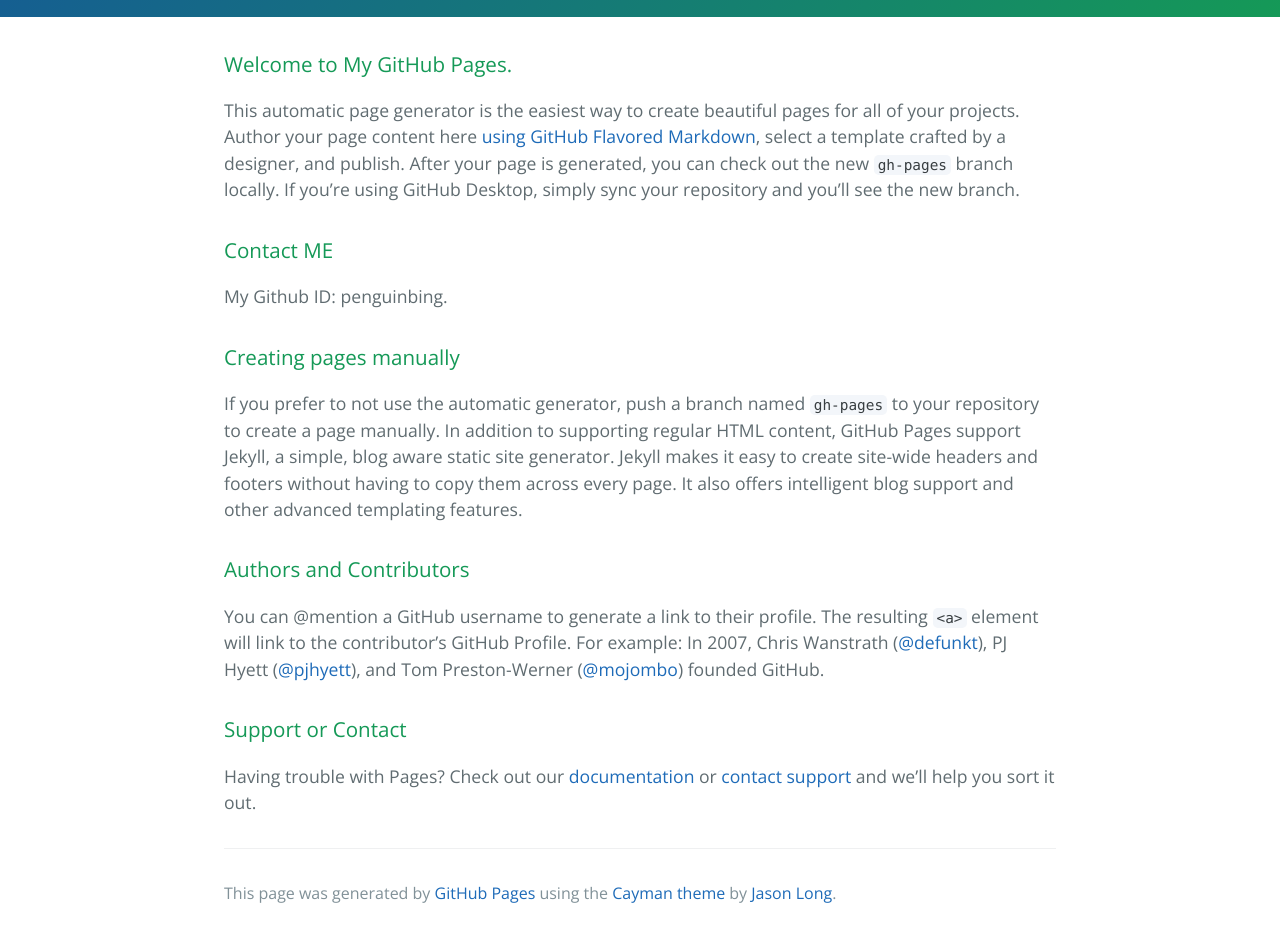
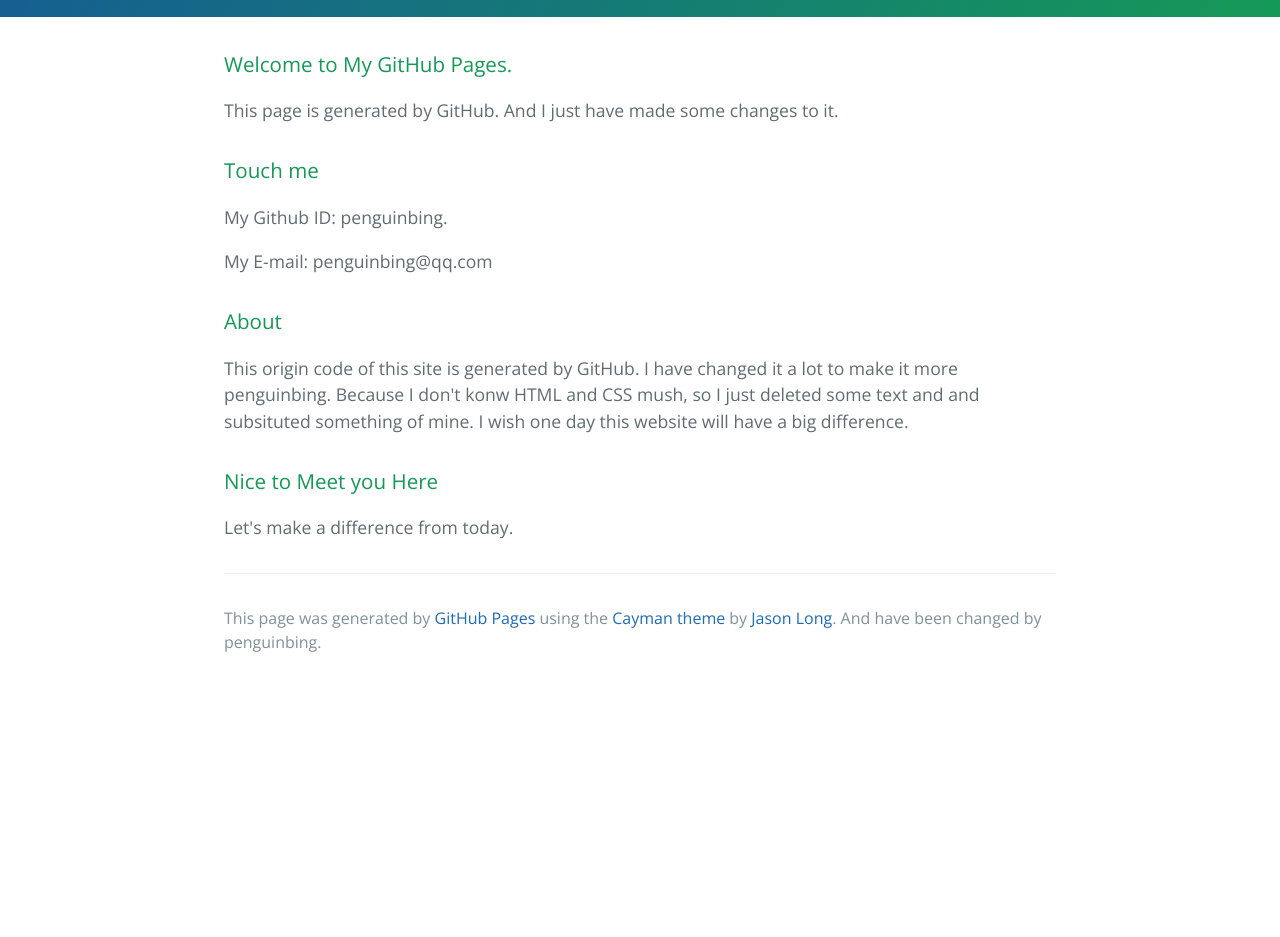
Before and after one commit to penguinbing/penguinbing.github.io, a plain HTML site: page index.html in a window 1280 px wide. Shown: the part 300-1237 px from the top of the page. After the commit the page ends 986 px from the top, so only its background shows below. Drawn offline with nearby package versions, Linux system fonts and the light colour scheme.

Commit message:
change
update

```diff
--- a/index.html
+++ b/index.html
@@ -17,33 +17,29 @@
 
     <section class="main-content">
       <h3>
-<a id="welcome-to-github-pages" class="anchor" href="#welcome-to-github-pages" aria-hidden="true"><span aria-hidden="true" class="octicon octicon-link"></span></a>Welcome to My GitHub Pages.</h3>
+<a id="welcome-to-my-github-pages" class="anchor" href="#welcome-to-my-github-pages" aria-hidden="true"><span aria-hidden="true" class="octicon octicon-link"></span></a>Welcome to My GitHub Pages.</h3>
 
-<p>This automatic page generator is the easiest way to create beautiful pages for all of your projects. Author your page content here <a href="https://guides.github.com/features/mastering-markdown/">using GitHub Flavored Markdown</a>, select a template crafted by a designer, and publish. After your page is generated, you can check out the new <code>gh-pages</code> branch locally. If you’re using GitHub Desktop, simply sync your repository and you’ll see the new branch.</p>
+<p>This page is generated by GitHub. And I just have made some changes to it.</p>
 
 <h3>
-<a id="designer-templates" class="anchor" href="#designer-templates" aria-hidden="true"><span aria-hidden="true" class="octicon octicon-link"></span></a>Contact ME</h3>
+<a id="Touch-me" class="anchor" href="#touch-me" aria-hidden="true"><span aria-hidden="true" class="octicon octicon-link"></span></a>Touch me</h3>
 
 <p>My Github ID: penguinbing.</p>
+<p>My E-mail: penguinbing@qq.com</p>
 
 <h3>
-<a id="creating-pages-manually" class="anchor" href="#creating-pages-manually" aria-hidden="true"><span aria-hidden="true" class="octicon octicon-link"></span></a>Creating pages manually</h3>
+<a id="About" class="anchor" href="#about" aria-hidden="true"><span aria-hidden="true" class="octicon octicon-link"></span></a>About</h3>
 
-<p>If you prefer to not use the automatic generator, push a branch named <code>gh-pages</code> to your repository to create a page manually. In addition to supporting regular HTML content, GitHub Pages support Jekyll, a simple, blog aware static site generator. Jekyll makes it easy to create site-wide headers and footers without having to copy them across every page. It also offers intelligent blog support and other advanced templating features.</p>
+<p>This origin code of this site is generated by GitHub. I have changed it a lot to make it more penguinbing. Because I don't konw HTML and CSS mush, so I just deleted some text and and subsituted something of mine. I wish one day this website will have a big difference. </p>
 
 <h3>
-<a id="authors-and-contributors" class="anchor" href="#authors-and-contributors" aria-hidden="true"><span aria-hidden="true" class="octicon octicon-link"></span></a>Authors and Contributors</h3>
+<a id="nice-to-meet-you-here" class="anchor" href="#nice-to-meet-you-here" aria-hidden="true"><span aria-hidden="true" class="octicon octicon-link"></span></a>Nice to Meet you Here</h3>
 
-<p>You can @mention a GitHub username to generate a link to their profile. The resulting <code>&lt;a&gt;</code> element will link to the contributor’s GitHub Profile. For example: In 2007, Chris Wanstrath (<a href="https://github.com/defunkt" class="user-mention">@defunkt</a>), PJ Hyett (<a href="https://github.com/pjhyett" class="user-mention">@pjhyett</a>), and Tom Preston-Werner (<a href="https://github.com/mojombo" class="user-mention">@mojombo</a>) founded GitHub.</p>
-
-<h3>
-<a id="support-or-contact" class="anchor" href="#support-or-contact" aria-hidden="true"><span aria-hidden="true" class="octicon octicon-link"></span></a>Support or Contact</h3>
-
-<p>Having trouble with Pages? Check out our <a href="https://help.github.com/pages">documentation</a> or <a href="https://github.com/contact">contact support</a> and we’ll help you sort it out.</p>
+<p>Let's make a difference from today.</p>
 
       <footer class="site-footer">
 
-        <span class="site-footer-credits">This page was generated by <a href="https://pages.github.com">GitHub Pages</a> using the <a href="https://github.com/jasonlong/cayman-theme">Cayman theme</a> by <a href="https://twitter.com/jasonlong">Jason Long</a>.</span>
+        <span class="site-footer-credits">This page was generated by <a href="https://pages.github.com">GitHub Pages</a> using the <a href="https://github.com/jasonlong/cayman-theme">Cayman theme</a> by <a href="https://twitter.com/jasonlong">Jason Long</a>. And have been changed by penguinbing.</span>
       </footer>
 
     </section>
```
Also changed, not shown: 1 other file.
